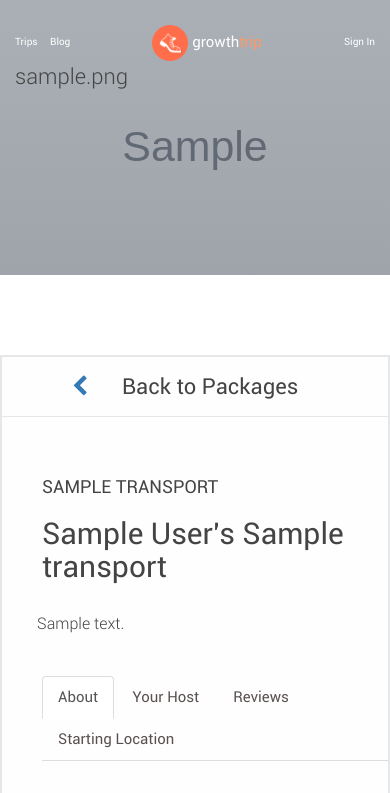
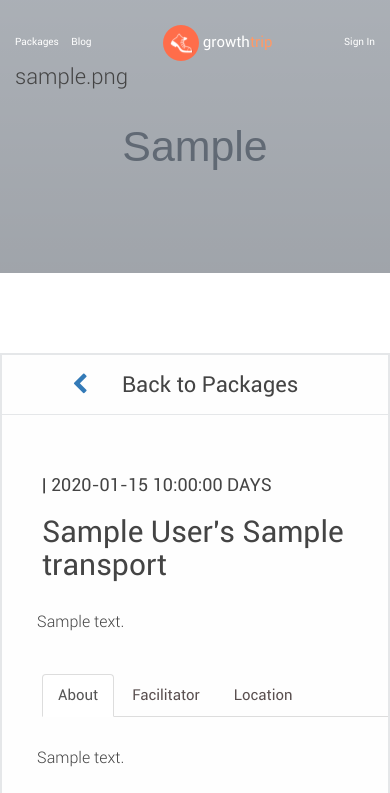
Before and after one commit to MakeMoneyPro/tripshoes, a Laravel app: template resources/views/frontend/bicycle_experience.blade.php in a window 390 px wide. Shown: the top 793 px of the page. Run offline with Laravel 8, Linux system fonts and the light colour scheme; the template is opened without the code that fills it: most values are stand-ins (such as "Sample title", 1, 10 or a date in 2020); grey boxes marked "Sample" are stand-in pictures; settings files or empty folders that the repository lacks are supplied; parts of the project's set-up code (start-up, migrations or seed data) failed here and were passed over; some libraries are stand-ins or nearby versions.

Commit message:
package fix design

```diff
--- a/app/Http/Controllers/Frontend/TripController.php
+++ b/app/Http/Controllers/Frontend/TripController.php
@@ -40,8 +40,8 @@ class TripController extends Controller
     	$tourinfos = $this->tourinforepo->with('images')->simplePaginate(4);
         foreach ($tourinfos as $key => $value) {
                 $tourlist[]=$value;
-                $image=$value['images']->first();
-                $tourlist[$key]['image']=$image['url'];
+                $image = $value['images']->first();
+                $tourlist[$key]['image'] = $image['url'];
             }
     	return view('frontend.trips_no_login',compact('tourlist','tourinfos'));
     }
--- a/public/frontend/css/main.css
+++ b/public/frontend/css/main.css
@@ -1420,7 +1420,7 @@ select.form-control , input.form-control{
 /*Responsive*/
 @media only screen and (max-width: 767px) {
   #header.has-banner{
-  	height: 275px;
+  	height: 273px;
   	margin-bottom: 80px;
   	width: 100%;
   }
@@ -1462,9 +1462,6 @@ select.form-control , input.form-control{
     font-size: 10px;
     text-align: center;
   }
-  /*.footer_end ul>li {
-    margin-left: -35px;
-  }*/
   .trip_header h1 {
     font-size: 10px;
   }
--- a/resources/lang/en/lang_user.php
+++ b/resources/lang/en/lang_user.php
@@ -33,7 +33,7 @@ return [
         'username' => 'Username',
     ],
 'header' => [
-        'trips' => 'Trips',
+        'trips' => 'Packages',
         'trip'  => 'growth',
         'shoes' => 'trip',
         'blog' => 'Blog',
@@ -50,8 +50,8 @@ return [
         'logout' => 'Logout',
         'profile' => 'Profile',
         'account' => 'Account',
-        'contact' => 'Experience village life',
-        'contact_1' => 'through the eyes of a local',
+        'contact' => 'All-inclusive conference packages to',
+        'contact_1' => 'inspire and motivate',
         'button' => 'Book now',
 
     ],
@@ -71,16 +71,18 @@ return [
         'trip_type' => 'Trip Type',
         'note' => 'Note: Please be at your starting location no later than 10 minutes before your trip begins.',
         'about' => 'About',
-        'your_host' => 'Your Host',
-        'reviews' => 'Reviews',
-        'starting_location' => 'Starting Location',
+        'facilitator' => 'Facilitator',
+        'starting_location' => 'Location',
         'back_to_trips' => 'Back to Packages',
-        'add_to_cart' => 'Add to cart',
+        'add_to_cart' => 'Enquire Now',
         'add_promo_code' => 'Enquire Now',
         'enquire_now' => 'Enquire Now',
         'promo_code' => 'Promo Code',
         'close' => 'Close',
         'send_promo_code' => 'Send Promo Code',
+        'specker' => 'Select Additional Speaker',
+        'level' => 'Select Accom Level',
+        'approx' => 'Approx. cost per delegate. Final price TBC upon enquiry.',
     ],
 'about' =>[
         'a_few_words' => 'A few words',
--- a/resources/views/frontend/bicycle_experience.blade.php
+++ b/resources/views/frontend/bicycle_experience.blade.php
@@ -13,13 +13,12 @@
 			<div class="walking">
 				<div class="row">
 				<div class="col-md-5">
-				 	<h4>{{ strtoupper($tour->transport) }}</h4>
+				 	<h4> | {{ strtoupper($tour->time_period) }} DAYS</h4>
 				 	<h2>{{ $tour->userid->first_name }} {{ $tour->userid->last_name }}'s {{ $tour->transport}}</h2>
 				 	<p>{{ $tour->about }}</p>
 				 	<ul class="nav nav-tabs">
 					  	<li class="active"><a data-toggle="tab" href="#about">{{ trans('lang_user.booking.about') }}</a></li>
-					  	<li><a data-toggle="tab" href="#host">{{ trans('lang_user.booking.your_host') }}</a></li>
-					  	<li><a data-toggle="tab" href="#reviews">{{ trans('lang_user.booking.reviews') }}</a></li>
+					  	<li><a data-toggle="tab" href="#host">{{ trans('lang_user.booking.facilitator') }}</a></li>
 					  	<li ><a data-toggle="tab" href="#locations">{{ trans('lang_user.booking.starting_location') }}</a></li>
 					</ul>
 
@@ -43,11 +42,11 @@
 				</div>
 				<div class="col-md-7">
 						<div class="col-md-8">
-							<img src="{{ asset('upload/images/'.$image['url'].'') }}" class="img-round" width="100%" height="420px;">
+							<img src="{{ asset('frontend/images/'.$image['url'].'') }}" class="img-round" width="100%" height="420px;">
 						</div>
-						<div class="col-md-3" style="height:420px;margin-left:50px; align: center">
+						<div class="col-md-3" style="height:420px;margin-left:40px; align: center">
 							@foreach($images as $item)
-								<img src="{{ asset('upload/images/'.$item->url.'') }}" class="img-round" id="image_right"><br>
+								<img src="{{ asset('frontend/images/'.$item->url.'') }}" class="img-round" id="image_right"><br>
 							@endforeach
 						</div>
 				</div>
@@ -69,6 +68,7 @@
 		        </div>
 				<div class="col-md-3">
 					<select class="form-control form_padding" name="ticket_booking">
+						<option> {{ trans('lang_user.booking.speaker') }}</option>
 						@foreach($ticket as $ticket)
 						<option value="{{ $ticket->id }}">{{ $ticket->name }}</option>
 						@endforeach
@@ -76,6 +76,7 @@
 				</div>
 				<div class="col-md-3">
 					<select class="form-control form_padding" name="number_ticket">
+						<option> {{ trans('lang_user.booking.level') }}</option>
 						@for($i=1;$i<=20;$i++)
 						<option value="{{ $i }}">{{$i}}</option>
 						@endfor
@@ -83,13 +84,13 @@
 				</div>
 			</div>
 
-		<span>${{number_format((float)$tour->price, 2, '.', '')}}</span>
+		<span>${{number_format((float)$tour->price, 2, '.', '')}} {{ trans('lang_user.booking.approx') }}</span>
 		<input type="hidden" name="price" value="{{number_format((float)$tour->price, 2, '.', '')}}">
 		<input type="hidden" name="promo_id" id="promo_id">
 		@if(Auth::check())
 		<div class="button_end">
 			<button type="submit" class="btn btn-lg btn-success">{{ trans('lang_user.booking.add_to_cart') }}</button>
-			<a href="#" class="btn btn-lg btn-default" data-toggle="modal" data-target="#promo_code">{{ trans('lang_user.booking.add_promo_code') }}</a>
+			<!-- <a href="#" class="btn btn-lg btn-default" data-toggle="modal" data-target="#promo_code">{{ trans('lang_user.booking.add_promo_code') }}</a> -->
 		</div>
 		@else
 		<div class="button_end">
```
Also changed, not shown: resources/views/frontend/trips_no_login.blade.php (+8 -9 lines), public/frontend/images/Image8.png, public/frontend/images/image10.png (added), public/frontend/images/image11.png (added), public/frontend/images/image12.png (added), public/frontend/images/image13.png (added), 1 other file.
